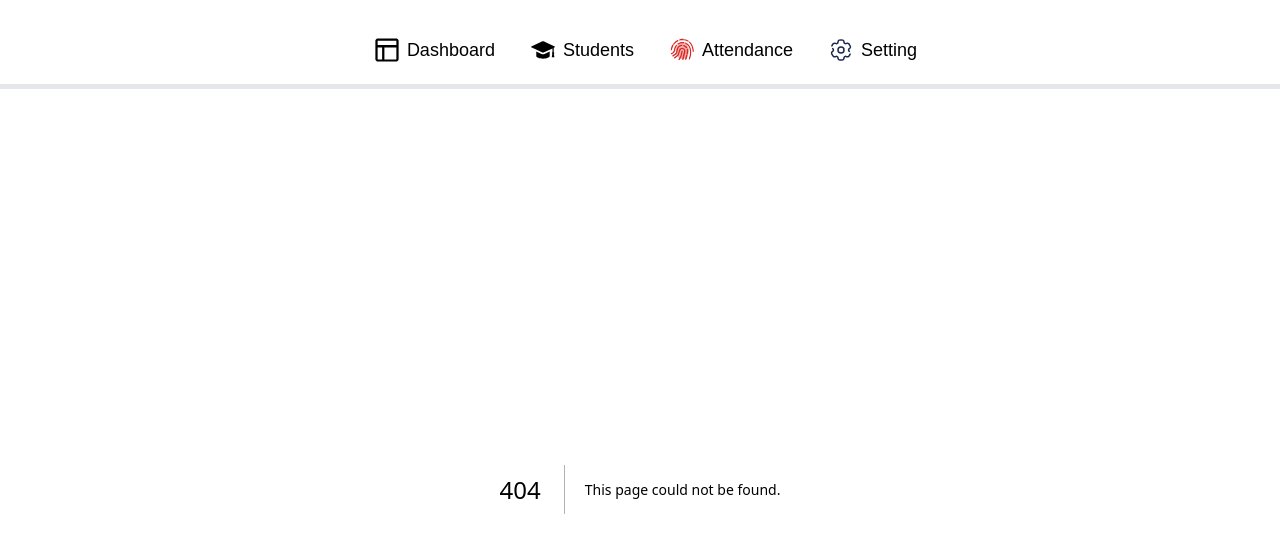
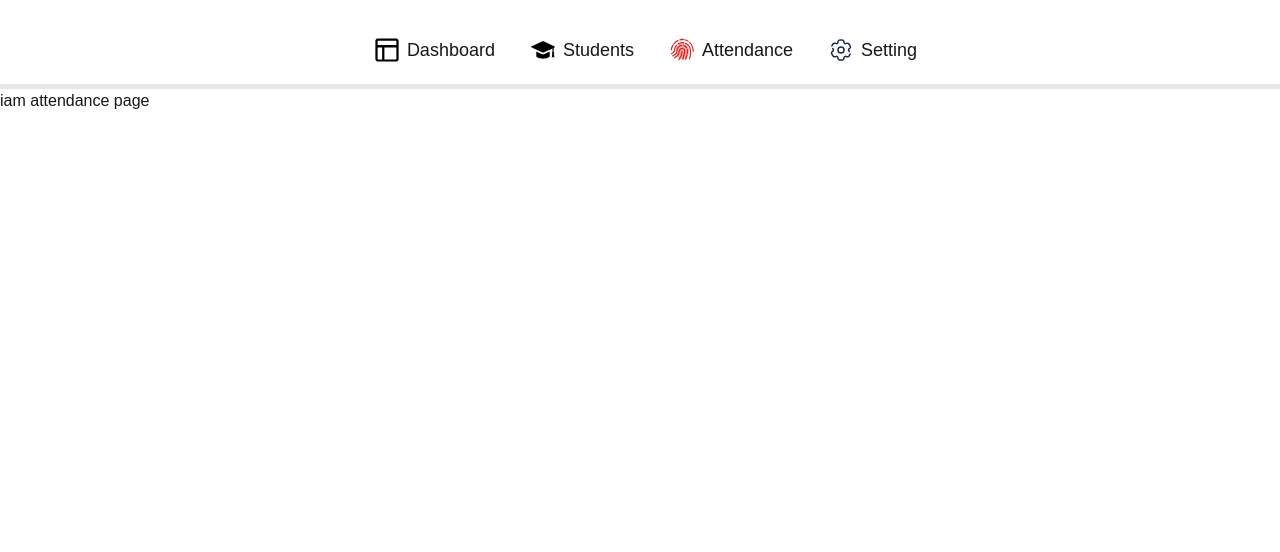
Before and after one commit to kumail-ahmad/Attendance, a Next.js app: page /pages/attendance in a window 1280 px wide. Before the commit this address had no page. Shown: the top 552 px of the page. Built offline with nearby package versions, Linux system fonts and the light colour scheme.

Commit message:
added dynamic routing using link - another way

```diff
--- a/app/components/Navbar.js
+++ b/app/components/Navbar.js
@@ -1,6 +1,7 @@
 import React from "react";
 import { NavImg } from "../utilities/NavImg";
 import Image from "next/image";
+import Link from "next/link";
 
 const Navbar = () => {
   return (
@@ -19,7 +20,7 @@ const Navbar = () => {
                 alt="noimg"
                 className="gap-3"
               />
-              {item.title}
+              <Link href={`/${item.redirect}`}>{item.title}</Link>
             </li>
           ))}
         </ul>
--- /dev/null
+++ b/app/pages/attendance/page.js
@@ -0,0 +1,7 @@
+import React from "react";
+
+const page = () => {
+  return <div>iam attendance page</div>;
+};
+
+export default page;
--- /dev/null
+++ b/app/pages/setting/page.js
@@ -0,0 +1,7 @@
+import React from "react";
+
+const page = () => {
+  return <div>hey i am setting page</div>;
+};
+
+export default page;
--- /dev/null
+++ b/app/pages/student/page.js
@@ -0,0 +1,7 @@
+import React from "react";
+
+const page = () => {
+  return <div>i am a student testttt</div>;
+};
+
+export default page;
--- a/app/utilities/NavImg.js
+++ b/app/utilities/NavImg.js
@@ -3,20 +3,24 @@ export const NavImg = [
     id: 1,
     title: "Dashboard",
     image: "/dashboard.svg",
+    redirect: "#",
   },
   {
     id: 2,
     title: "Students",
     image: "/students.svg",
+    redirect: "pages/student",
   },
   {
     id: 3,
     title: "Attendance",
     image: "/attendance.svg",
+    redirect: "pages/attendance",
   },
   {
     id: 4,
     title: "Setting",
     image: "/settings.svg",
-    }
-]
+    redirect: "pages/setting",
+  },
+];
--- a/app/utilities/dash.js
+++ b/app/utilities/dash.js
@@ -4,6 +4,7 @@ export const DashItems = [
     title: "Total Students",
     percentage: 10,
     image: "/increasing.svg",
+
   },
 
   {
```
Lines whose indentation alone changed are shown as unchanged.
